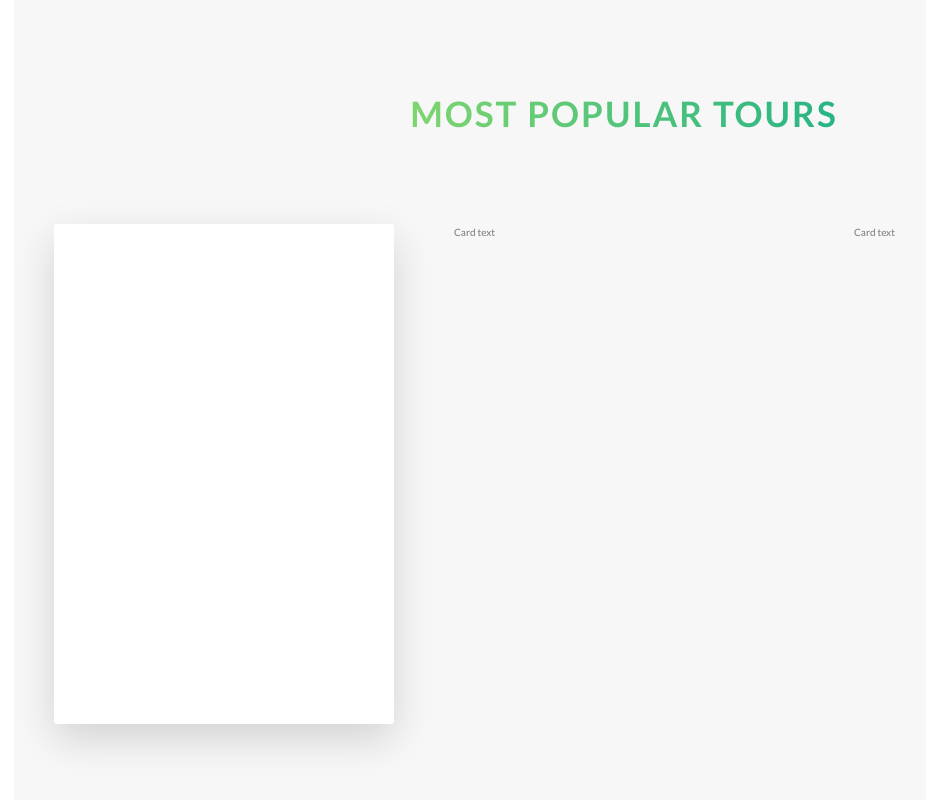
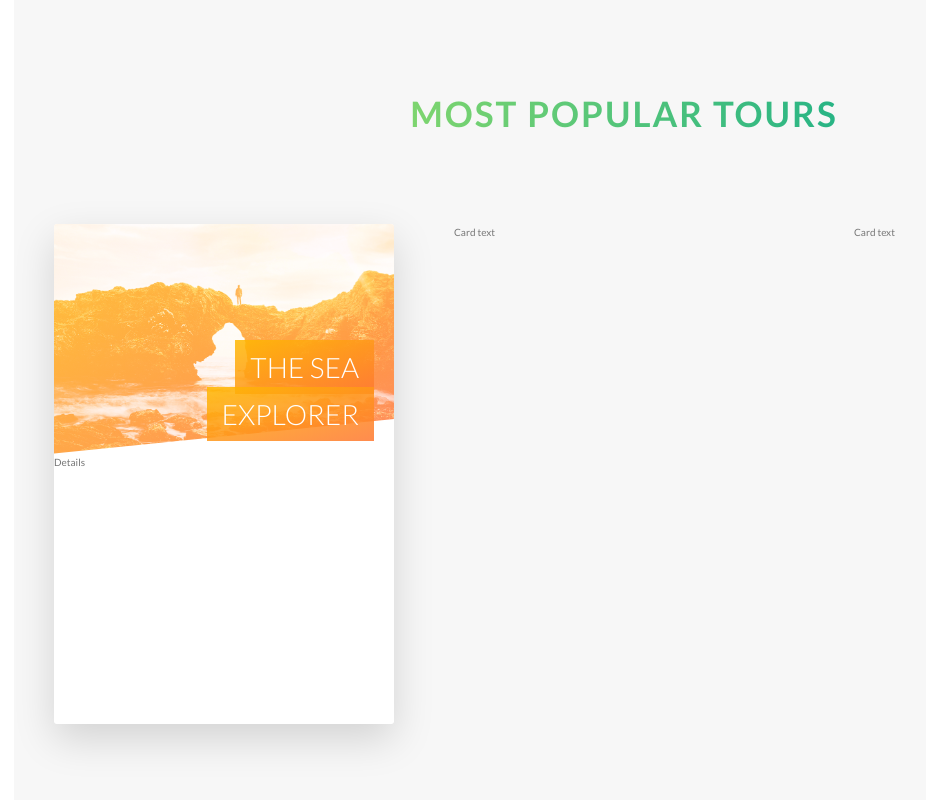
Before and after one commit to mhayk/natours-css, a website: page index.html in a window 1280 px wide. Shown: the part 2473-3273 px from the top of the page, without its empty margins (16-942 px from the left). Drawn offline with nearby package versions, Linux system fonts and the light colour scheme; files that its build step writes are made by us from their sources.

Commit message:
box-decoration-break has been used.
Signed-off-by: Mhayk Whandson <hi@mhayk.com>

```diff
--- a/sass/components/_card.scss
+++ b/sass/components/_card.scss
@@ -1,12 +1,12 @@
 .card {
+
+  // FUNCTIONALITY
   perspective: 150rem;
   -moz-perspective: 150rem;
   position: relative;
   height: 50rem;
 
   &__side {
-    color: white;
-    font-size: 2rem;
     height: 50rem;
     transition: all .8s ease;
     position: absolute;
@@ -15,6 +15,7 @@
     width: 100%;
     backface-visibility: hidden;
     border-radius: 3px;
+    overflow: hidden;
     box-shadow: 0 1.5rem 4rem rgba($color-black, .15);
 
     &--front {
@@ -33,10 +34,54 @@
   }
 
   &:hover &__side--front {
-    transform: rotateY(180deg);
+    transform: rotateY(-180deg);
   }
 
   &:hover &__side--back {
     transform: rotateY(0);
   }
+
+  // FRONT SIDE STYLING
+  &__picture {
+    background-size: cover;
+    height: 23rem;
+    background-blend-mode: screen;
+    -webkit-clip-path: polygon(0 0, 100% 0, 100% 85%,0 100%);
+    clip-path: polygon(0 0, 100% 0, 100% 85%,0 100%);
+
+    &--1 {
+      background-image: linear-gradient(to right bottom, $color-secondary-light, $color-secondary-dark),
+      url(../img/nat-5.jpg);
+    }
+
+    &--2 {
+      background-image: url(../img/nat-5.jpg);
+    }
+
+    &--3 {
+      background-image: url(../img/nat-5.jpg);
+    }
+  }
+
+  &__heading {
+    font-size: 2.8rem;
+    font-weight: 300;
+    text-transform: uppercase;
+    text-align: right;
+    color: $color-white;
+    position: absolute;
+    top: 12rem;
+    right: 2rem;
+    width: 75%;
+  }
+
+  &__heading-span {
+    padding: 1rem 1.5rem;
+    -webkit-box-decoration-break: clone;
+    box-decoration-break: clone;
+
+    &--1 {
+      background-image: linear-gradient(to right bottom, rgba($color-secondary-light, .85), rgba($color-secondary-dark, .85))
+    }
+  }
 }
```
